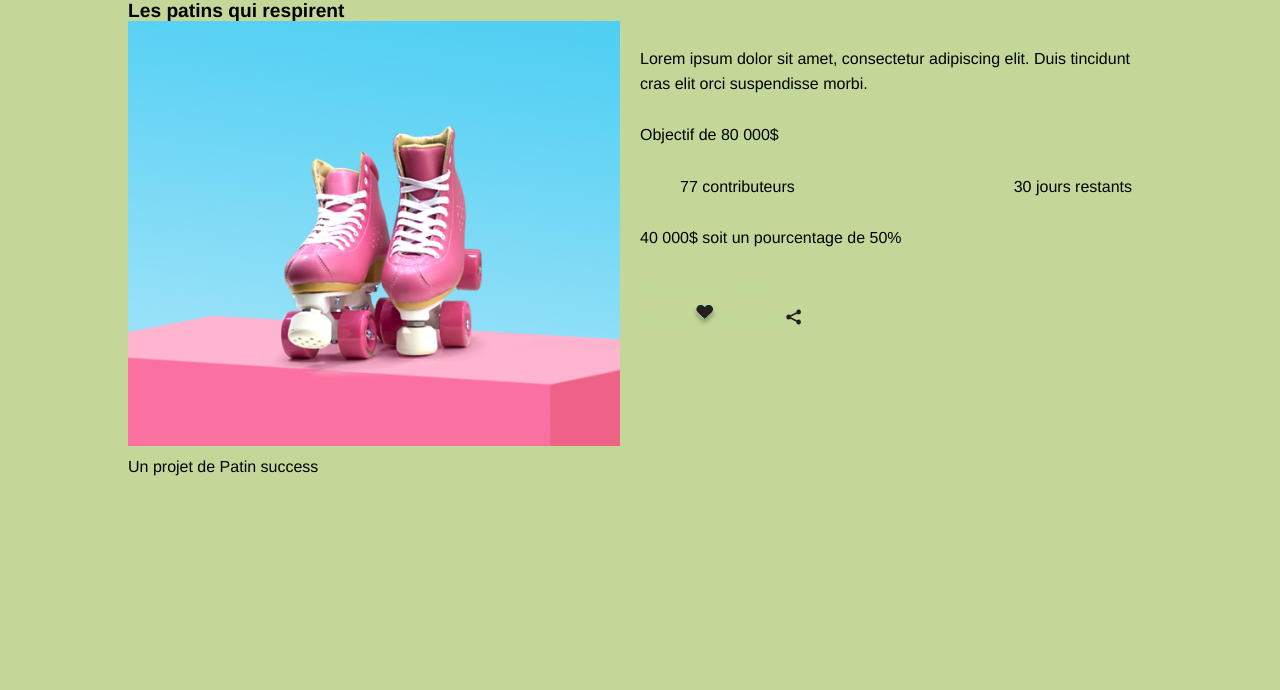
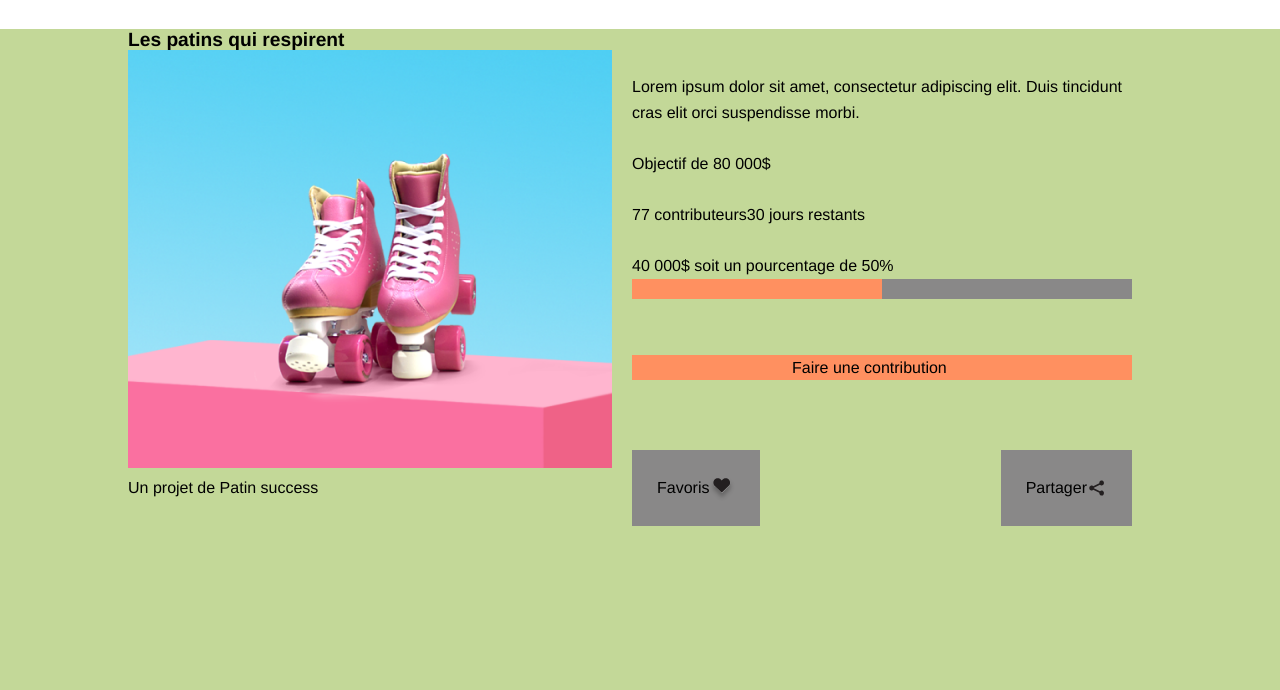
Before and after one commit to Joyce0501/Design_A22, a website: page Tp1 Integration/src/index.html in a window 1280 px wide. Shown: the part 110-800 px from the top of the page. Drawn offline with nearby package versions, Linux system fonts and the light colour scheme; files that its build step writes are made by us from their sources.

Commit message:
progress portion micro

```diff
--- a/Tp1 Integration/src/index.html
+++ b/Tp1 Integration/src/index.html
@@ -13,10 +13,10 @@
     <body>
         <header class="header">
             <div class="wrapper">
-                <a href="#" class="header_brand"><img src="assets/images/logo.png" alt="Logo Crypto"></a>
-
+<!--                <a href="#" class="header_brand"><img src="assets/images/logo.png" alt="Logo Crypto"></a>-->
                 <nav class="header_nav">
                     <ul>
+                        <a href="#" class="header_brand"><img src="assets/images/logo.png" alt="Logo Crypto"></a>
                         <li><a href="#">Décuvrir un projet</a></li>
                         <li><a href="#">Démarrer un projet</a></li>
                         <li><a href="#">Recherche</a></li>
@@ -53,13 +53,16 @@
                         <br>
                         <ul class="cote">
                             <li><h10>77 contributeurs</h10></li>
-
                             <li><h10>30 jours restants</h10></li>
                         </ul>
                         <br>
                         <li><h10>40 000$ soit un pourcentage de 50%</h10></li>
+                        <ul class="representations">
+                            <li class="representation1"></li>
+                            <li class="representation2"></li>
+                        </ul>
                         <br>
-                        <li><a href="#" class="button">Faire une contribution</a></li>
+                        <li class="buttoncontribution"><a href="#">Faire une contribution</a></li>
                     </ul>
 
                     <div class="buttons">
--- a/Tp1 Integration/src/styles/components/header.scss
+++ b/Tp1 Integration/src/styles/components/header.scss
@@ -14,6 +14,7 @@ header{
         align-items: center;
     }
     .header_options{
+        padding-left: 0;
         ul{
             display: flex;
             align-items: center;
@@ -34,4 +35,11 @@ header{
         background-color: var(--color-bouton);
         padding: 25px;
     }
+    .buttoncontribution{
+        display: flex;
+      li{
+          width: 50px;
+          height: 50px;
+      }
+    }
 }
--- a/Tp1 Integration/src/styles/components/micro.scss
+++ b/Tp1 Integration/src/styles/components/micro.scss
@@ -1,5 +1,4 @@
 .micro{
-
     .wrapper{
         display: flex;
     }
@@ -18,36 +17,56 @@
     ul{
         display: inline;
         list-style: none;
-        justify-content: space-between;
-        gap: 80px;
+        /*justify-content: space-between;*/
+        /*gap: 80px;*/
+        color: var(--color-textbouton);
     }
 
     .cote{
         display: flex;
-        gap: 40px;
+        padding-left: 0px;
         ul{
             display: inline;
             list-style: none;
         }
     }
-    //span{
-    //    display: inline-flex;
-    //    padding: 25px;
-    //    align-items: center;
-    //    background-color: orange;
-    //    border-radius: 100%;
-    //}
-    //
-    //.button_play{
-    //    font-weight: bold;
-    //    text-decoration: underline;
-    //    align-items: center;
-    //    display: flex;
-    //}
-    //
-    //.buttons{
-    //    display: flex;
-    //    gap: 55px;
-    //}
+    .representations{
+        display: flex;
+        justify-content: flex-start;
+        padding-left: 0;
+        /*ul{
+            display: list-item;
+        }*/
+        .representation1{
+            display: block;
+            background-color: var(--color-orange);
+            height: 20px;
+            width: 250px;
+        }
+        .representation2{
+            display: block;
+            background-color: var(--color-bouton);
+            height: 20px;
+            width: 250px;
+        }
+    }
+    .buttons{
+        display: flex;
+        margin-top: 70px;
+        justify-content: space-between;
+    }
+    .button{
+        display: inline-flex;
+        background-color: var(--color-bouton);
+        padding: 25px;
+        color: var(--color-textbouton);
+    }
+    .buttoncontribution{
+        background-color: var(--color-orange);
+        margin-top: 30px;
+        a{
+          padding: 160px;
+        }
+    }
 
 }
--- a/Tp1 Integration/src/styles/settings/colors.scss
+++ b/Tp1 Integration/src/styles/settings/colors.scss
@@ -16,6 +16,7 @@
     --color-primary: #c3d898;
     --color-primary-darker: #285943;
     --color-secondary: #eb8258;
+    --color-orange: #FF9060;
 
     --color-neutral-light: #eeeeee;
     --color-neutral-dark: #888888;
--- a/Tp1 Integration/src/styles/settings/fonts.scss
+++ b/Tp1 Integration/src/styles/settings/fonts.scss
@@ -17,4 +17,5 @@
     --font-size-h4: 1.6rem;
     --font-size-h5: 1.4rem;
     --font-size-h6: 1.2rem;
+
 }
```
